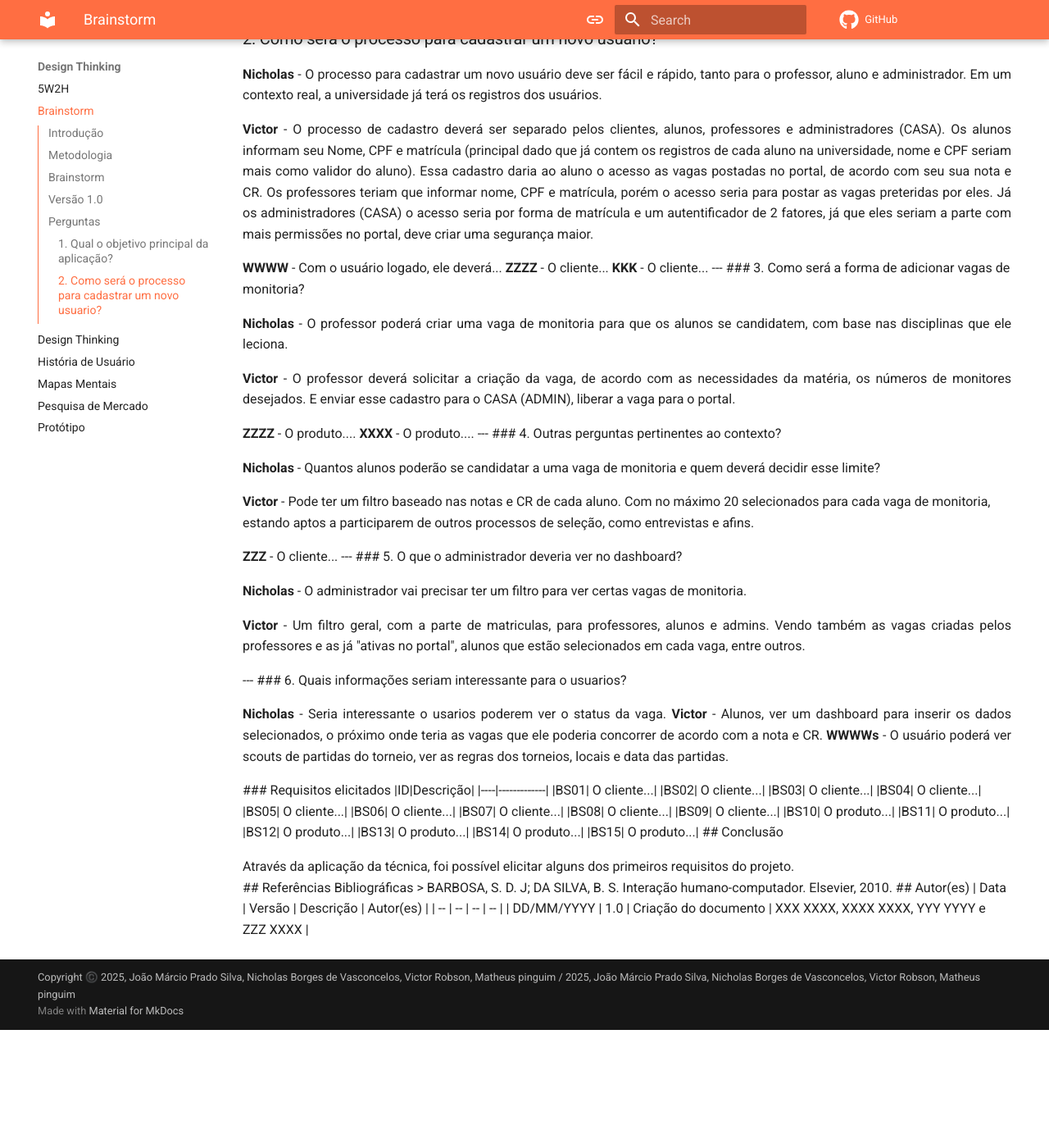
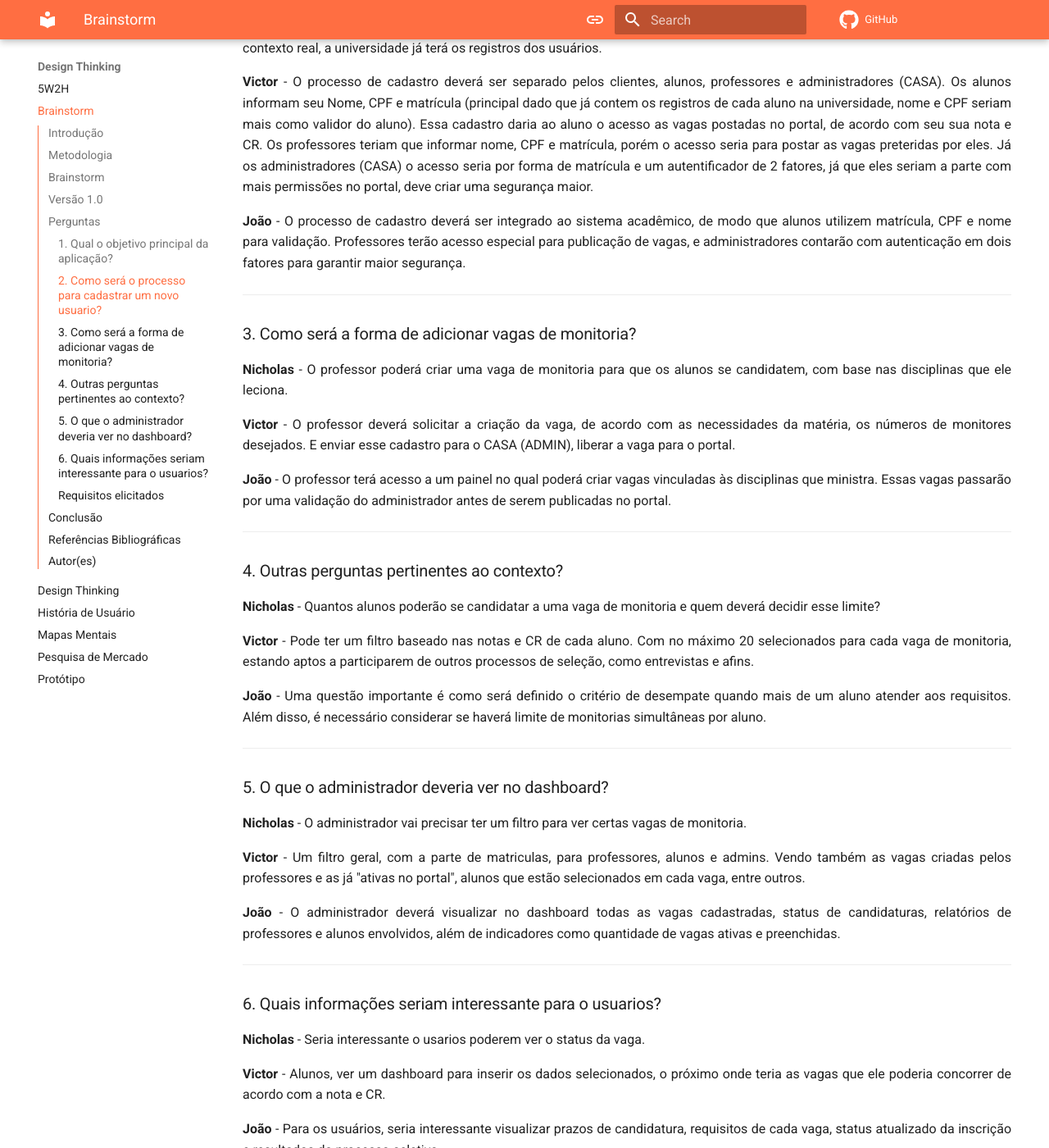
Before and after one commit to Projetos-de-Extensao/PFE_25.2_8002_III, an MkDocs documentation site: the page built from docs/_Design Thinking/Brainstorm.md, in a window 1280 px wide and 1400 px high, scrolled down 1094 px. Shown: the whole window at 82% size. Built offline with MkDocs 1.6.1 and Material for MkDocs 9.7.7, drawn with Linux system fonts in a browser that asks for light colours; comment, search, counter and statistics services are not loaded; before the commit the page ends 2350 px from its top, so only the background shows below that; some of the changed text lies outside the part shown.

Commit message:
BrainStorm 3.0

```diff
--- a/docs/_Design Thinking/Brainstorm.md
+++ b/docs/_Design Thinking/Brainstorm.md
@@ -29,11 +29,8 @@ Nós definimos estas 6 perguntas para a sessão de brainstorming. Depois, indivi
 <b>Victor</b> - O objetivo principal é criar um website para o Monitores IBMEC. A plataforma deve servir como um ""portal" para a publicações de vagas relacionadas a cada disciplina desejada pelo CASA/Professores IBMEC.
 </p>
 
-<b>YYYY</b> - O objetivo da aplicação é....
-
-<b>WWWW</b> - O principal objetivo da aplicação é a...
-
-<b>KKKK</b> - A plataforma deve gerenciar...
+<p align = "justify">
+<b>João</b> - O objetivo principal é desenvolver um portal que centralize a divulgação das vagas de monitoria, permitindo que os alunos possam visualizar e se candidatar de forma prática, enquanto os professores podem publicar e acompanhar as oportunidades.
 </p>
 
 ---
@@ -42,16 +39,15 @@ Nós definimos estas 6 perguntas para a sessão de brainstorming. Depois, indivi
 
 <p align = "justify">
 <b>Nicholas</b> - O processo para cadastrar um novo usuário deve ser fácil e rápido, tanto para o professor, aluno e administrador. Em um contexto real, a universidade já terá os registros dos usuários.
+</p>
 
 <p align = "justify">
 <b>Victor</b> - O processo de cadastro deverá ser separado pelos clientes, alunos, professores e administradores (CASA). Os alunos informam seu Nome, CPF e matrícula (principal dado que já contem os registros de cada aluno na universidade, nome e CPF seriam mais como validor do aluno). Essa cadastro daria ao aluno o acesso as vagas postadas no portal, de acordo com seu sua nota e CR. Os professores teriam que informar nome, CPF e matrícula, porém o acesso seria para postar as vagas preteridas por eles. Já os administradores (CASA) o acesso seria por forma de matrícula e um autentificador de 2 fatores, já que eles seriam a parte com mais permissões no portal, deve criar uma segurança maior.
 </p>
 
-<b>WWWW</b> - Com o usuário logado, ele deverá...
-
-<b>ZZZZ</b> - O cliente...
-
-<b>KKK</b> - O cliente...
+<p align = "justify">
+<b>João</b> - O processo de cadastro deverá ser integrado ao sistema acadêmico, de modo que alunos utilizem matrícula, CPF e nome para validação. Professores terão acesso especial para publicação de vagas, e administradores contarão com autenticação em dois fatores para garantir maior segurança.
+</p>
 
 ---
 
@@ -65,10 +61,9 @@ Nós definimos estas 6 perguntas para a sessão de brainstorming. Depois, indivi
 <b>Victor</b> - O professor deverá solicitar a criação da vaga, de acordo com as necessidades da matéria, os números de monitores desejados. E enviar esse cadastro para o CASA (ADMIN), liberar a vaga para o portal.
 </p>
 
-<b>ZZZZ</b> - O produto....
-
-<b>XXXX</b> - O produto....
-
+<p align = "justify">
+<b>João</b> - O professor terá acesso a um painel no qual poderá criar vagas vinculadas às disciplinas que ministra. Essas vagas passarão por uma validação do administrador antes de serem publicadas no portal.
+</p>
 
 ---
 
@@ -76,16 +71,20 @@ Nós definimos estas 6 perguntas para a sessão de brainstorming. Depois, indivi
 
 <p align = "justify">
 <b>Nicholas</b> - Quantos alunos poderão se candidatar a uma vaga de monitoria e quem deverá decidir esse limite?
+</p>
 
-<p align = "justofy">
+<p align = "justify">
 <b>Victor</b> - Pode ter um filtro baseado nas notas e CR de cada aluno. Com no máximo 20 selecionados para cada vaga de monitoria, estando aptos a participarem de outros processos de seleção, como entrevistas e afins.
 </p>
 
-<b>ZZZ</b> - O cliente...
+<p align = "justify">
+<b>João</b> - Uma questão importante é como será definido o critério de desempate quando mais de um aluno atender aos requisitos. Além disso, é necessário considerar se haverá limite de monitorias simultâneas por aluno.
+</p>
 
 ---
 
 ### 5. O que o administrador deveria ver no dashboard?
+
 <p align = "justify">
 <b>Nicholas</b> - O administrador vai precisar ter um filtro para ver certas vagas de monitoria.
 </p>
@@ -93,17 +92,30 @@ Nós definimos estas 6 perguntas para a sessão de brainstorming. Depois, indivi
 <p align = "justify">
 <b>Victor</b> - Um filtro geral, com a parte de matriculas, para professores, alunos e admins. Vendo também as vagas criadas pelos professores e as já "ativas no portal", alunos que estão selecionados em cada vaga, entre outros.
 </p>
+
+<p align = "justify">
+<b>João</b> - O administrador deverá visualizar no dashboard todas as vagas cadastradas, status de candidaturas, relatórios de professores e alunos envolvidos, além de indicadores como quantidade de vagas ativas e preenchidas.
+</p>
+
 ---
 
 ### 6. Quais informações seriam interessante para o usuarios?
+
 <p align = "justify">
-   <b>Nicholas</b> - Seria interessante o usarios poderem ver o status da vaga.
+<b>Nicholas</b> - Seria interessante o usarios poderem ver o status da vaga.
+</p>
 
-   <b>Victor</b> - Alunos, ver um dashboard para inserir os dados selecionados, o próximo onde teria as vagas que ele poderia concorrer de acordo com a nota e CR.
+<p align = "justify">
+<b>Victor</b> - Alunos, ver um dashboard para inserir os dados selecionados, o próximo onde teria as vagas que ele poderia concorrer de acordo com a nota e CR.
+</p>
 
-   <b>WWWWs</b> - O usuário poderá ver scouts de partidas do torneio, ver as regras dos torneios, locais e data das partidas.
+<p align = "justify">
+<b>João</b> - Para os usuários, seria interessante visualizar prazos de candidatura, requisitos de cada vaga, status atualizado da inscrição e resultados do processo seletivo.
+</p>
 
-</p>
+<b>WWWWs</b> - O usuário poderá ver scouts de partidas do torneio, ver as regras dos torneios, locais e data das partidas.
+
+---
 
 ### Requisitos elicitados
 
@@ -129,10 +141,10 @@ Nós definimos estas 6 perguntas para a sessão de brainstorming. Depois, indivi
 <p align = "justify">
 Através da aplicação da técnica, foi possível elicitar alguns dos primeiros requisitos do projeto.
 </p>
+
 ## Referências Bibliográficas
 
 > BARBOSA, S. D. J; DA SILVA, B. S. Interação humano-computador. Elsevier, 2010.
-
 
 ## Autor(es)
 | Data | Versão | Descrição | Autor(es) |
```
